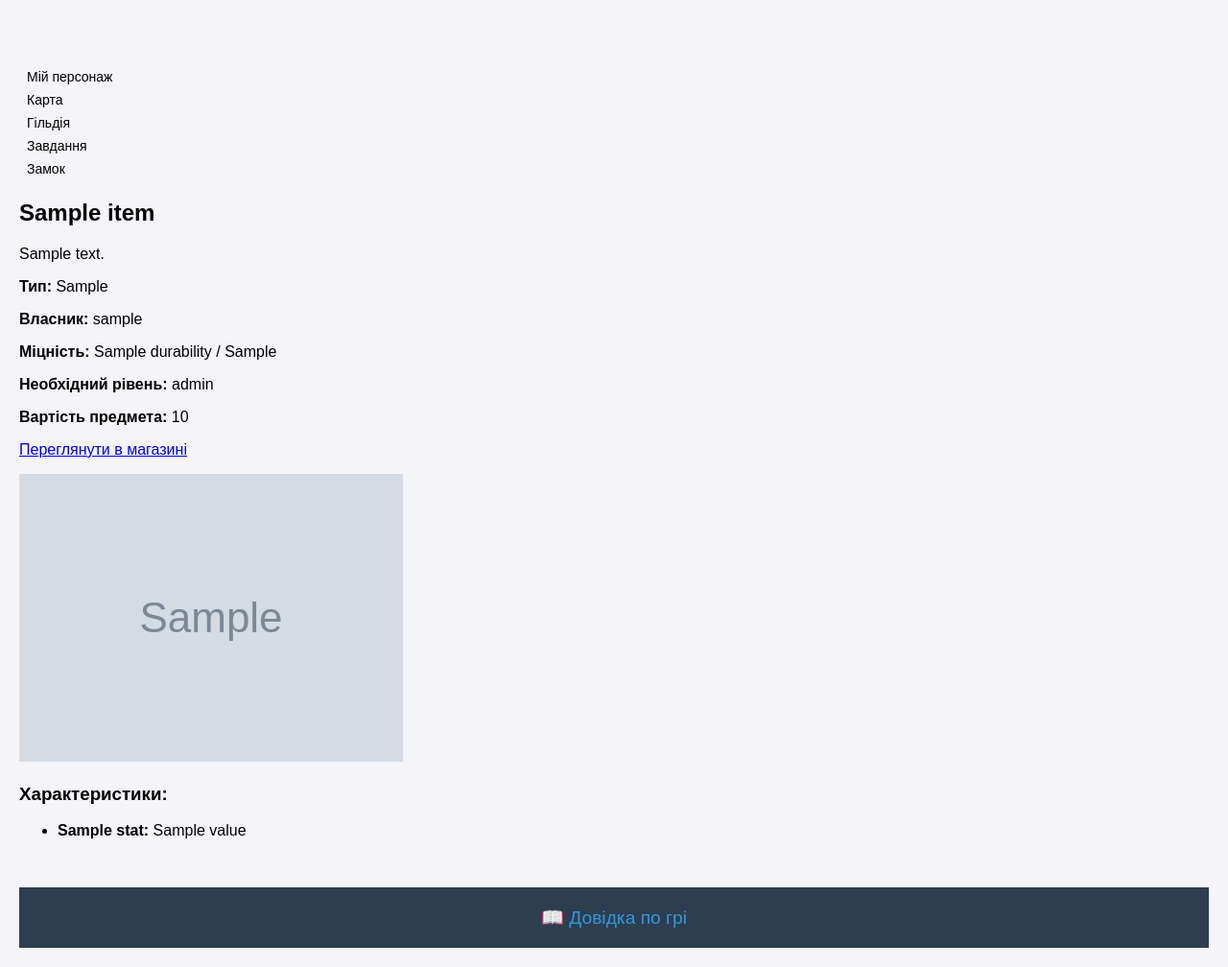
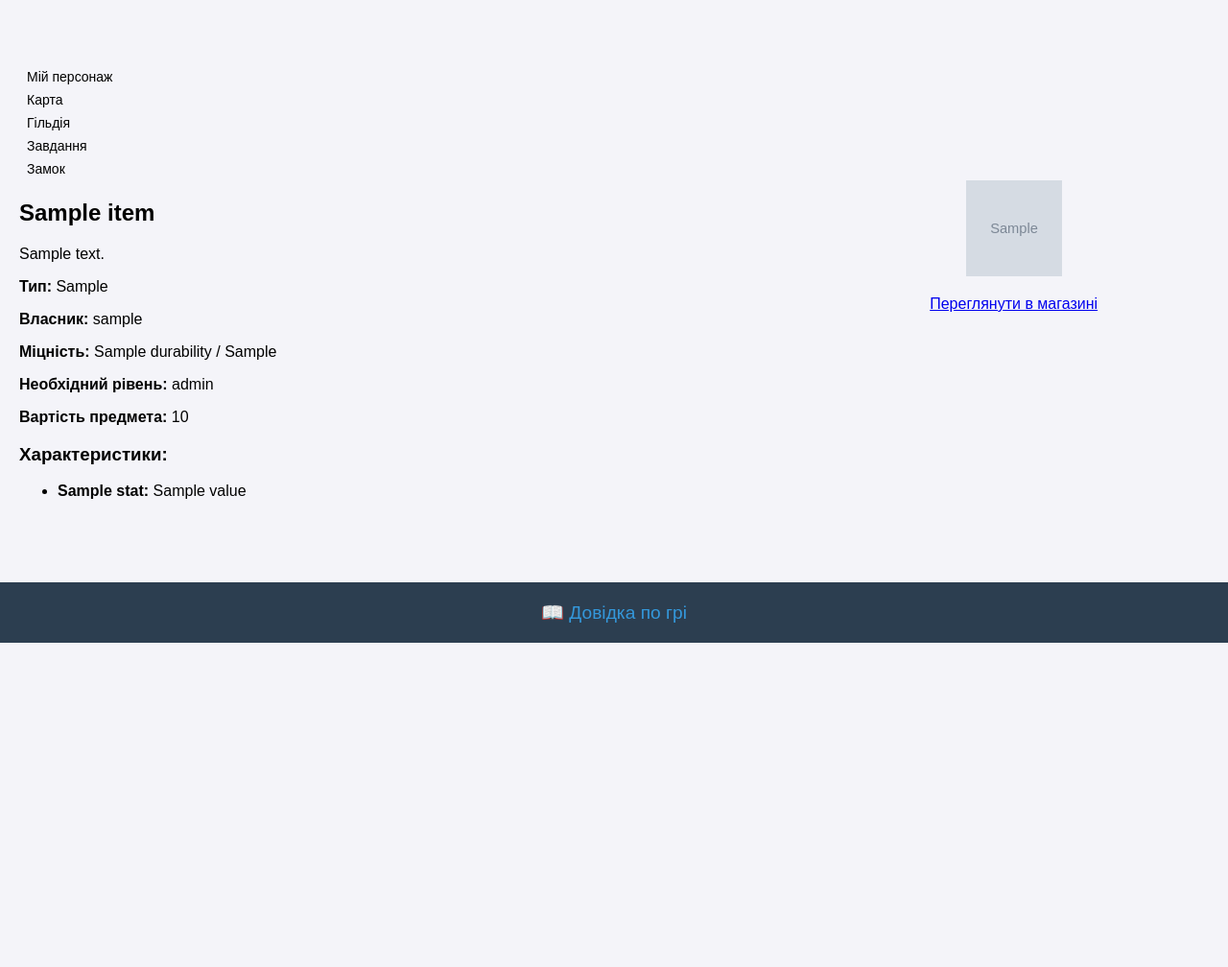
Before and after one commit to yStasiv/browserStrategy, a FastAPI app: template frontend/templates/item_info.html in a window 1280 px wide. Shown: the whole page at 96% size. After the commit the page ends 670 px from the top, so only its background shows below. Run offline with FastAPI, Linux system fonts and the light colour scheme; the template is opened without the code that fills it: most values are stand-ins (such as "Sample title", 1, 10 or a date in 2020); grey boxes marked "Sample" are stand-in pictures; some libraries are stand-ins or nearby versions.

Commit message:
add simple grid

```diff
--- a/frontend/templates/item_info.html
+++ b/frontend/templates/item_info.html
@@ -11,16 +11,12 @@
     <a href="/castle" class="nav-link">Замок</a>
 </div>
 
-<div class="item-container">
-    <div class="item-view-container">
+<div class="item-container" style="display: grid; grid-template-columns: 2fr 1fr; gap: 20px; align-items: start;">
+    <div class="item-info">
         <div class="item-header">
             <h2>{{ item.name }}</h2>
         </div>
-
-        <div class="item-info">
-            <div class="item-details">
         <p class="item-description">{{ item.description }}</p>
-
         <div class="item-meta">
             <p><strong>Тип:</strong>
                 {% if item.item_type == 'armor' %}Броня
@@ -32,27 +28,30 @@
             <p><strong>Міцність:</strong> {{ item.durability }} / {{ item.max_durability }}</p>
             <p><strong>Необхідний рівень:</strong> {{ item.required_level }}</p>
             <p><strong>Вартість предмета:</strong> {{ item.price }}</p>
-            <p><a href="/shop?filter={{ item.name }}" class="shop-link">Переглянути в магазині</a></p>
         </div>
-
-        {% if item.image_url %}
-            <img src="{{ item.image_url }}" alt="{{ item.name }}" class="item-image">
-        {% endif %}
-
         <div class="item-stats">
             <h3>Характеристики:</h3>
             <ul>
                 {% for key, value in item.stats.items() %}
                     <li>
                         {% if key == 'melee_attack' %}⚔
-                        {% elif key == 'defense' %}🛡
-                        {% elif key == 'speed' %}⏳
+                        {% elif key == 'physical_defense' %}🛡
+                        {% elif key == 'initiative' %}⏳
                         {% elif key == 'luck' %}🍀
                         {% endif %}
                         <strong>{{ key }}:</strong> {{ value }}
                     </li>
                 {% endfor %}
             </ul>
+        </div>
+    </div>
 
-        </div>
+<div class="item-image-container" style="text-align: center;">
+        {% if item.image_url %}
+            <img src="{{ item.image_url }}" alt="{{ item.name }}" class="item-image" style="width: 100px; height: 100px;">
+        {% endif %}
+        <p><a href="/shop?filter={{ item.name }}" class="shop-link">Переглянути в магазині</a></p>
+</div>
+
+</div>
 {% endblock %}
```
Also changed, not shown: frontend/templates/inventory.html (+16 -0 lines), backend/database/users.db.
